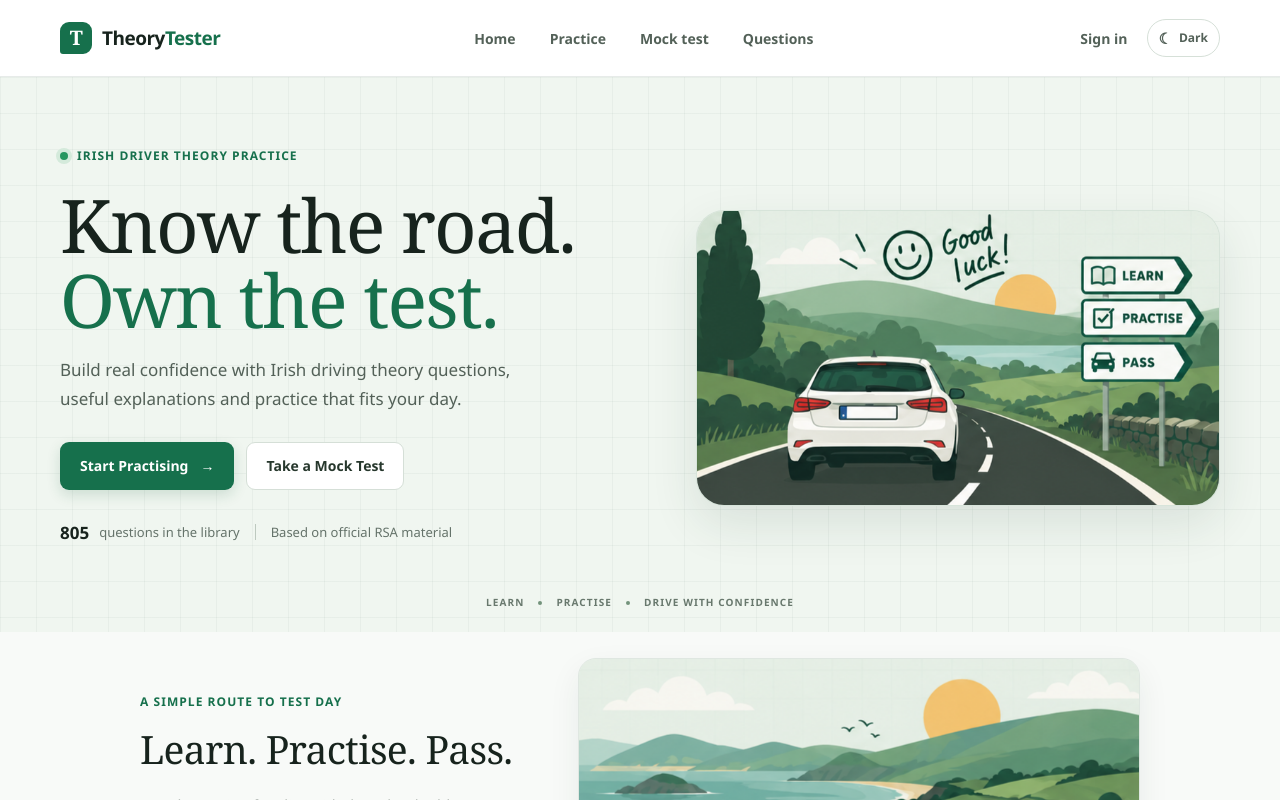
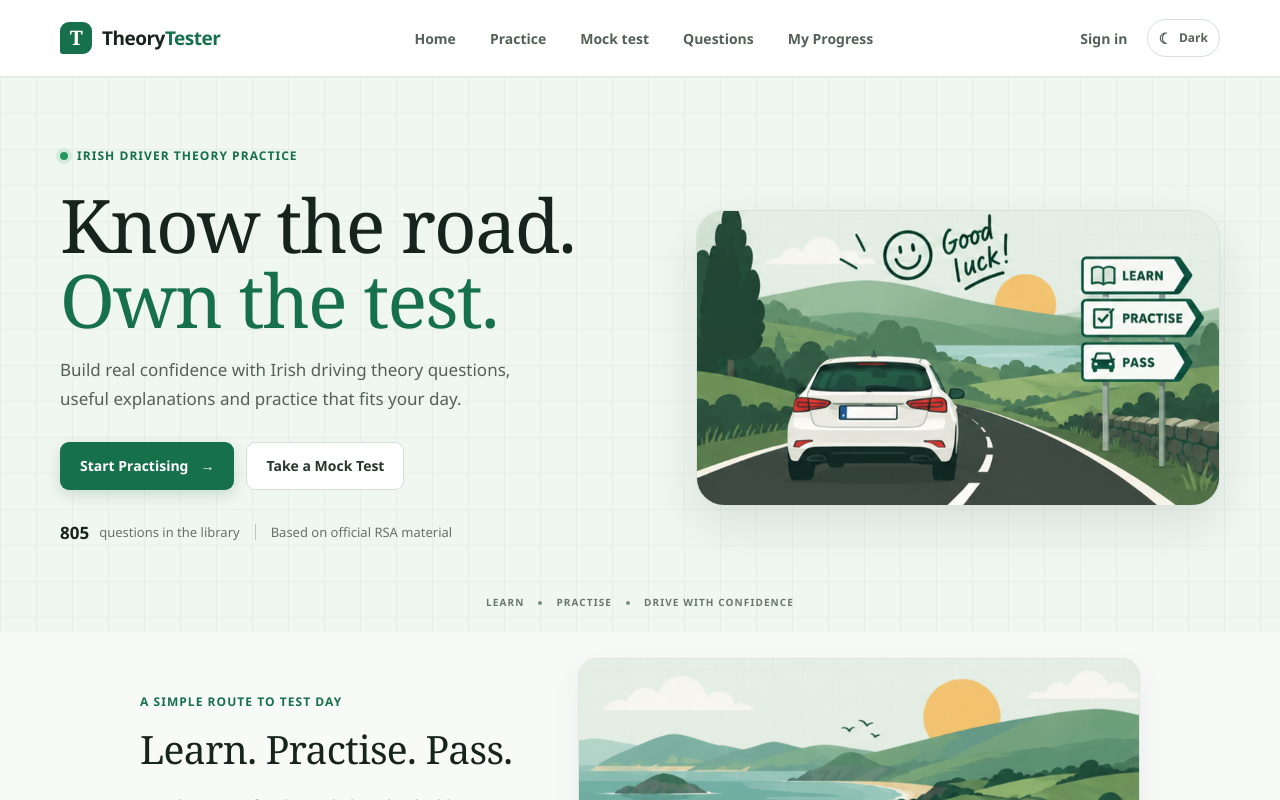
Before and after one commit to cullenry/theory-tester, a Next.js app: page / in a window 1280 px wide. Shown: the top 800 px of the page. Built offline with nearby package versions, Linux system fonts and the light colour scheme; no server answers.

Commit message:
Add My Progress to header navigation

```diff
--- a/src/components/site-header.tsx
+++ b/src/components/site-header.tsx
@@ -10,6 +10,7 @@ const navigation = [
   { href: "/practice", label: "Practice" },
   { href: "/mock-test", label: "Mock test" },
   { href: "/questions", label: "Questions" },
+  { href: "/progress", label: "My Progress" },
 ];
 
 function getDisplayName(user: { user_metadata?: Record<string, unknown>; email?: string | null }) {
@@ -76,7 +77,11 @@ export function SiteHeader() {
 
         <nav className="main-nav" aria-label="Main navigation">
           {navigation.map((item) => (
-            <Link className="nav-link" href={item.href} key={item.href}>
+            <Link
+              className={item.href === "/progress" ? "nav-link nav-progress-link" : "nav-link"}
+              href={item.href}
+              key={item.href}
+            >
               {item.label}
             </Link>
           ))}
```
